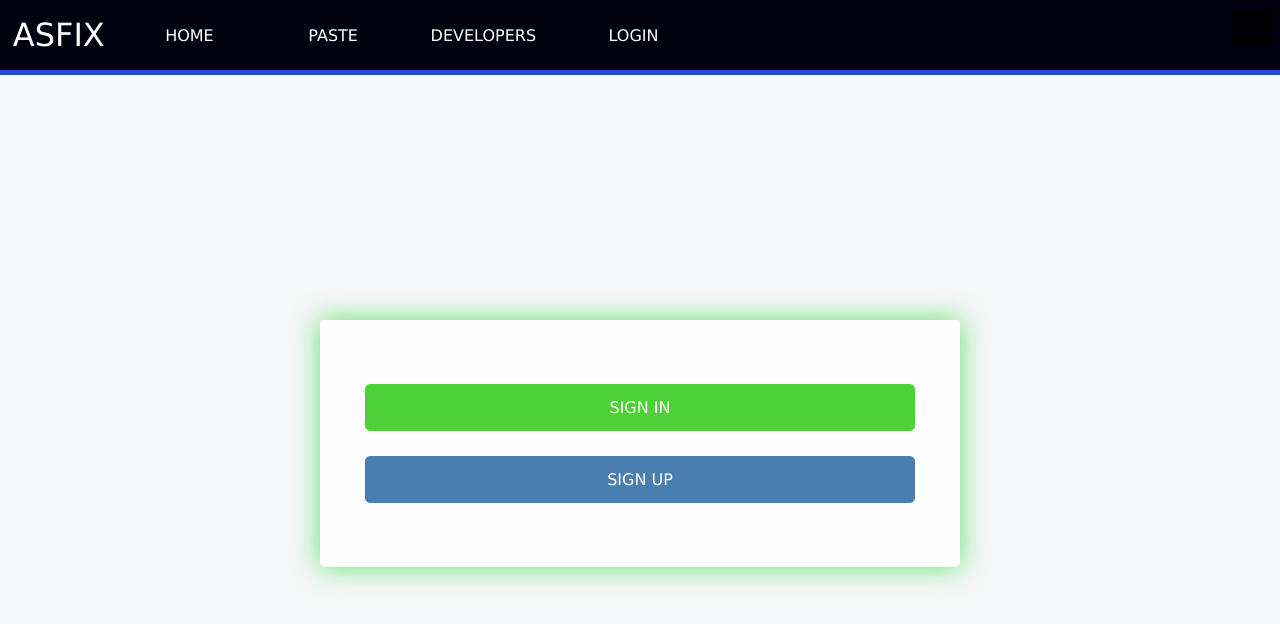
After one commit to enzolouis/embin, a Django app: template templates/login.html in a window 1280 px wide. The commit adds this page. Shown: the top 624 px of the page. Run offline with Django 3.2, Linux system fonts and the light colour scheme; the template is opened without the code that fills it, so the values that code supplies are empty.

Commit message:
Add front-end login page

```diff
--- a/asfix/urls.py
+++ b/asfix/urls.py
@@ -20,6 +20,8 @@ from . import views
 
 urlpatterns = [
 	path('', views.home),
+    # path('developers', views.developers),
+    path('login', views.login),
 	path('bin/', include("applications.bin.urls")),
     path('admin/', admin.site.urls),
 ]
--- /dev/null
+++ b/static/login.css
@@ -0,0 +1,60 @@
+.div-login {
+	position: absolute;
+	top: 40%;
+	left:50%;
+	-ms-transform: translateY(-40%);
+	transform: translateY(-40%);
+	-ms-transform: translateX(-50%);
+	transform: translateX(-50%);
+	width:50%;
+
+	background-color:#fefefe;
+	-webkit-box-shadow: 0px 0px 27px 0px rgba(41,222,55,0.75);
+	-moz-box-shadow: 0px 0px 27px 0px rgba(41,222,55,0.75);
+	box-shadow: 0px 0px 27px 0px rgba(41,222,55,0.75);
+	border-radius:5px;
+
+
+}
+
+.div-login a {
+	text-align:center;
+	display:block;
+	padding:2%;
+	border-radius:5px;
+	transition:all 0.3s linear;
+}
+
+.div-login .sign-in {
+	background-color:#4cd137; /* #29de37 */
+	border:1px solid #4cd137; /* éviter un décalage bizarre lors du hover */
+	margin:10% 7% 4% 7%;
+}
+
+.div-login .sign-up {
+	background-color:#487eb0;
+	border:1px solid #487eb0; /* éviter un décalage bizarre lors du hover */
+	margin:4% 7% 10% 7%;
+}
+
+.div-login .sign-in:hover {
+	background-color:#fefefe;
+	color:#4cd137;
+	border:1px solid #4cd137;
+	margin:10% 3% 4% 3%;
+}
+
+.div-login .sign-up:hover {
+	background-color:#fefefe;
+	color:#487eb0;
+	border:1px solid #487eb0;
+	margin:4% 3% 10% 3%;
+}
+
+.div-login a:hover:after {
+	content:"  →";
+}
+
+.div-login a:hover:before {
+	content:"←  ";
+}
--- a/static/styles.css
+++ b/static/styles.css
@@ -2,6 +2,9 @@
 * {
 	box-sizing:border-box;
 	scroll-behavior:smooth;
+	padding:0;
+	margin:0;
+	border:0;
 }
 
 pre {
@@ -10,10 +13,6 @@ pre {
   	white-space: pre-wrap; /* or pre to bottom scroll bar */
 	font-family:"Verdana";
 	overflow: auto;
-}
-
-input, button {
-	border:none;
 }
 
 html, body { /* don't have a white background when the page in empty or presque empty */
@@ -34,10 +33,7 @@ body { /* nav font is white */
 	background: linear-gradient(to right, rgba(227,244,250,1) 0%, rgba(183,222,237,1) 0%, rgba(183,222,237,1) 0%, rgba(203,238,250,1) 10%, rgba(176,233,252,1) 20%, rgba(142,223,250,1) 28%, rgba(113,206,239,1) 40%, rgba(33,180,226,1) 64%, rgba(183,222,237,1) 100%);
 	filter: progid:DXImageTransform.Microsoft.gradient( startColorstr='#e3f4fa', endColorstr='#b7deed', GradientType=1 );
 */
-	background: rgb(106, 149, 246);
-	background: linear-gradient( 180deg, rgba(106, 149, 246, 1) 23%, rgba(156, 81, 81, 1) 79% );
-	background-repeat:no-repeat;
-	background-position:center;
+	background:#f5f6f7;
 }
 
 
@@ -47,14 +43,12 @@ a {
 }
 
 ::selection {
-	color:red;
-	background-color:grey;
+	color:#e84118;
+	background-color:orange;
 }
 
 main {
 	background-color:#f5f6f7;
-	margin:1% auto 0 auto;
-	width:90%;
 /*	background: rgba(227,244,250,1);
 	background: -moz-linear-gradient(left, rgba(227,244,250,1) 0%, rgba(183,222,237,1) 0%, rgba(183,222,237,1) 0%, rgba(203,238,250,1) 10%, rgba(176,233,252,1) 20%, rgba(142,223,250,1) 28%, rgba(113,206,239,1) 40%, rgba(33,180,226,1) 64%, rgba(183,222,237,1) 100%);
 	background: -webkit-gradient(left top, right top, color-stop(0%, rgba(227,244,250,1)), color-stop(0%, rgba(183,222,237,1)), color-stop(0%, rgba(183,222,237,1)), color-stop(10%, rgba(203,238,250,1)), color-stop(20%, rgba(176,233,252,1)), color-stop(28%, rgba(142,223,250,1)), color-stop(40%, rgba(113,206,239,1)), color-stop(64%, rgba(33,180,226,1)), color-stop(100%, rgba(183,222,237,1)));
@@ -71,40 +65,34 @@ main {
 
 
 header.navbar-parent {
+	display:flex;
 	z-index:1000000;
-	/* position:fixed; */
-	top:0;
-	left:0;
 	width:100%;
 
-	display:flex;
 	flex-flow:row wrap;
 	background-color:#00000f;
 	align-items:center;
 	border-bottom:5px solid #204ecf;
 
-	opacity:0.9;
+	opacity:1;
 
-	height:20%;
-}
-
-header.navbar-parent:hover {
-	opacity:1;
 }
 
 .navbar-first-elt-logo {
 	margin-left:2%;
-	flex:0.1;
+	flex:0;
 }
 
 .navbar-first-elt {
-	flex:0.5;
+	flex:0;
+	margin-left:1%;
+	margin-right:1%;
 	font-size:200%;
 }
 
 .navbar-elt {
 	cursor:pointer;
-	flex:0.4;
+	flex:0.1;
 	text-align:center;
 	padding:2%;
 	transition:all 0.2s linear;
@@ -113,27 +101,16 @@ header.navbar-parent:hover {
 	background-color:#204ecf;
 }
 
-.navbar-elt a:hover {
-	color:red;
-	/* font-size:110%; */
+#navbar-deploy {
+	position:fixed;
+	right:3px;
+	top:3px;
+	width:50px;
+	height:50px;
+	background:none;
 }
 
-.new {
-	padding:10%;
-	border-radius:20px;
-	background-color:#204ecf;
+#navbar-deploy img {
+	width:50px;
+	height:50px;
 }
-
-.new:hover {
-	transition:all 0.3s linear;
-	color:#204ecf;
-	background-color:white;
-}
-
-
-
-/* footer */
-
-footer {
-
-}
--- a/templates/basenav.html
+++ b/templates/basenav.html
@@ -1,10 +1,15 @@
-<header class="navbar-parent">
-	<a href="#" class="navbar-first-elt-logo"> <!--style="white-space:nowrap"-->
+{% load static %}
+<button onclick="deployNavBar()" id="navbar-deploy">
+<img src="{% static 'hamburger.png' %}">
+</button>
+
+<header id="navbar" class="navbar-parent">
+	<!--<a href="#" class="navbar-first-elt-logo">
 		<img
 			src="https://cdn.discordapp.com/attachments/710978082902638594/764661248029098004/1602379831460.png"
 			width="50"
-			> <!-- https://cdn.discordapp.com/attachments/710978082902638594/764599809386086470/1602365181400.png -->
-	</a>
+			>
+	</a>-->
 
 	<a href="#" class="navbar-first-elt">
 		ASFIX
@@ -27,3 +32,22 @@
 	</a>
 
 </header>
+
+<script>
+
+function deployNavBar() {
+	console.log("oof")
+	let nav = document.getElementById("navbar");
+	let navDeploy = document.getElementById("navbar-deploy");
+	nav.style.display = "flex";
+	navDeploy.onclick = undeployNavBar;
+}
+
+function undeployNavBar() {
+	let nav = document.getElementById("navbar");
+	let navDeploy = document.getElementById("navbar-deploy");
+	nav.style.display = "none";
+	navDeploy.onclick = deployNavBar;
+}
+
+</script>
--- a/templates/errors/404.html
+++ b/templates/errors/404.html
@@ -1,6 +1,8 @@
 <!DOCTYPE html>
 <html>
 <head>
+	{% load static %}
+	<link href="{% static 'styles.css' %}" rel="stylesheet">
 	<title>Bad url [404]</title>
 </head>
 <body>
--- a/templates/home.html
+++ b/templates/home.html
@@ -11,7 +11,7 @@
 {% include 'basenav.html' %}
 
 <main>
-
+<div class="main">
 <div class="presentation">
 	<h1>
 		ASFIX PROJECT
@@ -52,6 +52,7 @@ quis nostrud exercitation ullamco laboris nisi ut aliquip ex ea commodo
 consequat. Duis aute irure dolor in reprehenderit in voluptate velit esse
 cillum dolore eu fugiat nulla pariatur. Excepteur sint occaecat cupidatat non
 proident, sunt in culpa qui officia deserunt mollit anim id est laborum.
+</div>
 </div>
 
 
--- /dev/null
+++ b/templates/login.html
@@ -0,0 +1,25 @@
+<!DOCTYPE html>
+<html>
+<head>
+	{% load static %}
+	<link href="{% static 'styles.css' %}" rel="stylesheet">
+	<link href="{% static 'login.css' %}" rel="stylesheet">
+	<title>ASFIX - Login</title>
+</head>
+<body>
+
+{% include 'basenav.html' %}
+
+<main>
+
+<div class="div-login">
+
+	<a class="sign-in" href="#">SIGN IN</a>
+	<a class="sign-up" href="#">SIGN UP</a>
+
+</div>
+
+</main>
+
+</body>
+</html>
```
Also changed, not shown: asfix/views.py (+5 -13 lines), static/developers.css (added, +38 -0 lines), static/home.css (+6 -14 lines), templates/developers.html (added, +34 -0 lines), static/githubpdp.jpg (added), static/hamburger.png (added), test.db, 2 other files.
